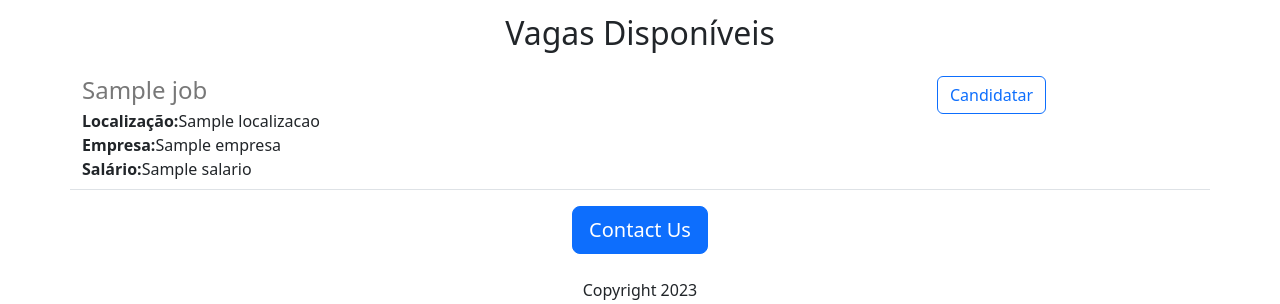
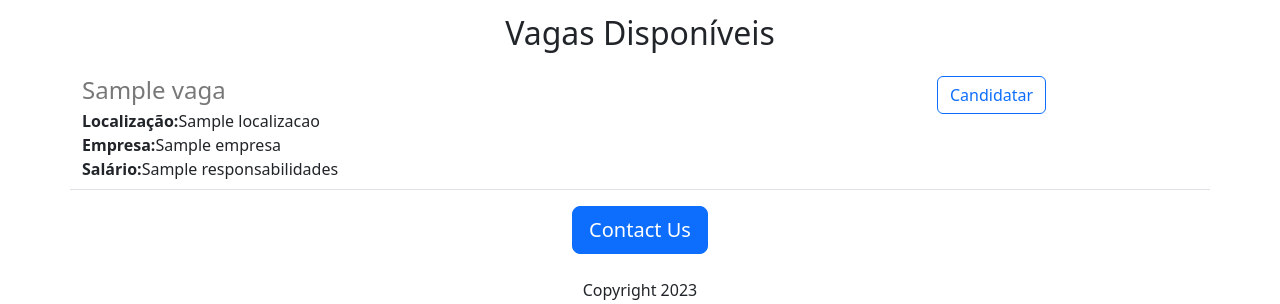
Before and after one commit to Ivanitchoo/pinetechnology-careers, a Flask app: template templates/home.html in a window 1280 px wide. Shown: the part 827-1131 px from the top of the page. Run offline with Flask 3, Linux system fonts and the light colour scheme; the template is opened without the code that fills it: most values are stand-ins (such as "Sample title", 1, 10 or a date in 2020).

Commit message:
mudei os nomes de variávei para melhor entendimento do código

```diff
--- a/templates/home.html
+++ b/templates/home.html
@@ -36,7 +36,7 @@
 
       <div>
 
-        {%for job in jobs:%}
+        {%for vaga in vagas: %}
           {% include 'jobitem.html' %}
         {%endfor%}
 
--- a/templates/jobitem.html
+++ b/templates/jobitem.html
@@ -1,9 +1,9 @@
 <div class="job_box border-bottom row" >
   <div class="col-9">
-     <h4 class="job_title">{{job['titulo']}}</h4>
-     <div><b> Localização:</b>{{job['localizacao']}}</div>
-     <div><b> Empresa:</b>{{job['empresa']}}</div>
-     <div><b> Salário:</b>{{job['salario']}}</div>
+     <h4 class="job_title">{{vaga['titulo']}}</h4>
+     <div><b> Localização:</b>{{vaga['localizacao']}}</div>
+     <div><b> Empresa:</b>{{vaga['empresa']}}</div>
+    <div><b> Salário:</b>{{vaga['responsabilidades']}}</div>
   </div>
 
   <div class="col-3 padding-right: 16px">
```
